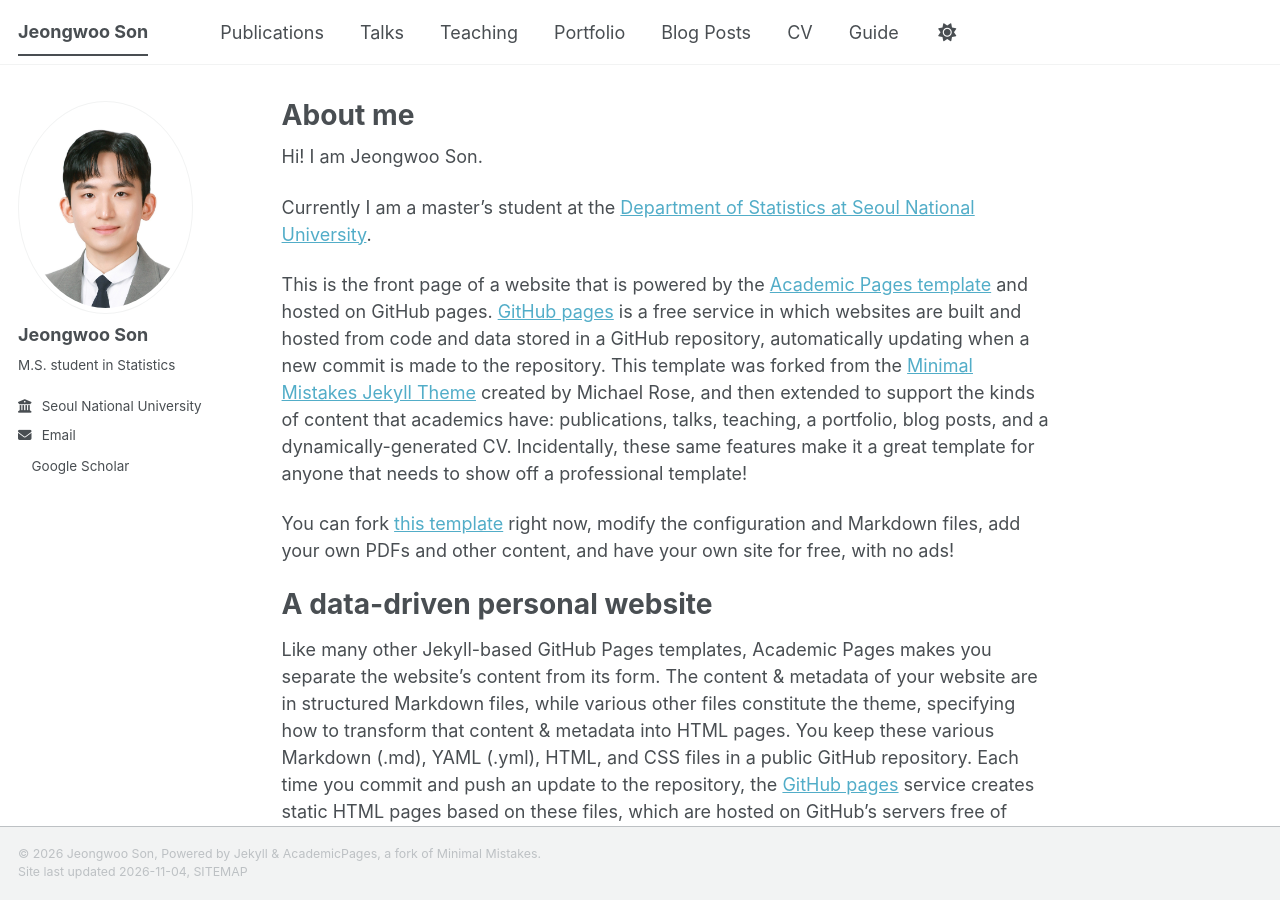
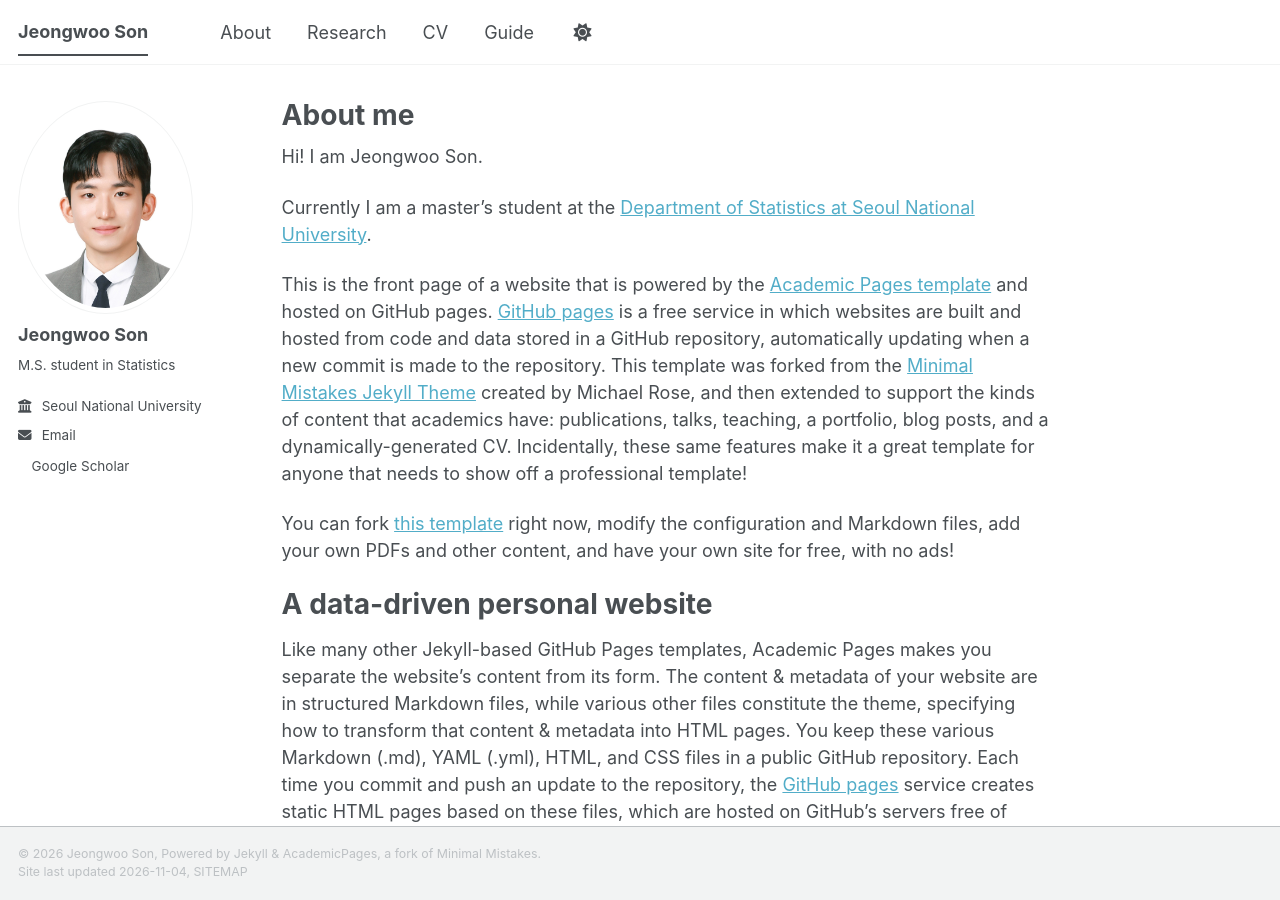
Before and after one commit to jeongwson/jeongwson.github.io, a Jekyll site: the page built from _pages/about.md, in a window 1280 px wide and 900 px high. Built offline with Jekyll 4.4.1, drawn with Linux system fonts in a browser that asks for light colours; a script bundle is joined from its source files by our own code; a style sheet for code colours, icons or effects is not loaded.

Commit message:
Top menus

```diff
--- a/_data/navigation.yml
+++ b/_data/navigation.yml
@@ -8,20 +8,11 @@
 #      Markdown formatted page while the second is generated using JSON.
 
 main:
-  - title: "Publications"
-    url: /publications/
+  - title: "About"
+    url: /
 
-  - title: "Talks"
-    url: /talks/
-
-  - title: "Teaching"
-    url: /teaching/
-
-  - title: "Portfolio"
-    url: /portfolio/
-
-  - title: "Blog Posts"
-    url: /year-archive/
+  - title: "Research"
+    url: /research/
 
   - title: "CV"
     url: /cv/
```
